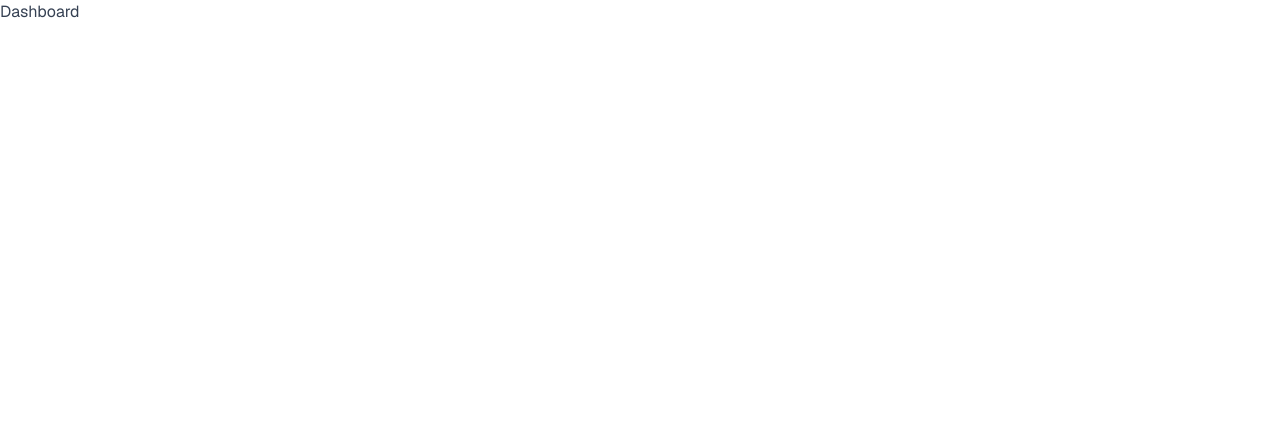
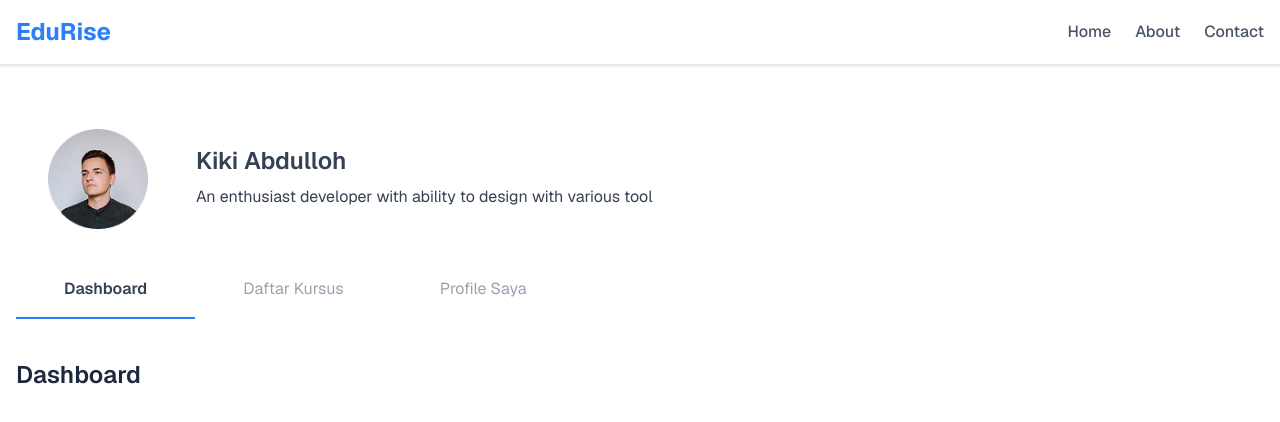
Before and after one commit to qhyabdoel/edurise-learning-portal, a Next.js app: page /dashboard in a window 1280 px wide. Shown: the top 422 px of the page. Built offline with nearby package versions, Linux system fonts and the light colour scheme.

Commit message:
dashboard tab

```diff
--- /dev/null
+++ b/src/app/(dashboard)/dashboard/page.tsx
@@ -0,0 +1,7 @@
+export default function DashboardPage() {
+  return (
+    <>
+      <h1 className="text-2xl font-semibold text-slate-800">Dashboard</h1>
+    </>
+  )
+}
--- /dev/null
+++ b/src/app/(dashboard)/layout.tsx
@@ -0,0 +1,36 @@
+import Header from "@/components/layout/Header";
+import DashboardTabs from "@/components/navigation/DashboardTabs";
+import Image from "next/image";
+
+export default function ProtectedLayout({
+  children,
+}: {
+  children: React.ReactNode;
+}) {
+  return (
+    <div className="min-h-screen w-full bg-white font-sans text-gray-700">
+      <Header />
+      <main className="container mx-auto px-4 py-8">
+        {/* User Header */}
+        <div className="flex gap-12 p-8">
+          <div>
+            <Image src="/images/avatar.png" alt="User Avatar" width={100} height={100} />
+          </div>
+
+          <div className="flex flex-col gap-2 py-4">
+            <h1 className="text-2xl font-semibold">Kiki Abdulloh</h1>
+            <p>An enthusiast developer with ability to design with various tool</p>
+          </div>
+        </div>
+
+        {/* Tabs */}
+        <DashboardTabs />
+
+        {/* Page Content */}
+        <div className="mt-10">
+          {children}
+        </div>
+      </main>
+    </div>
+  )
+}
--- a/src/app/(protected)/dashboard/page.tsx
+++ /dev/null
@@ -1,5 +0,0 @@
-export default function DashboardPage() {
-    return (
-        <div>Dashboard</div>
-    )
-}
--- a/src/app/(protected)/layout.tsx
+++ /dev/null
@@ -1,9 +0,0 @@
-export default function ProtectedLayout({
-  children,
-}: {
-  children: React.ReactNode;
-}) {
-  return (
-    <div className="min-h-screen w-full bg-white font-sans text-gray-700">{children}</div>
-  )
-}
--- a/src/app/page.tsx
+++ b/src/app/page.tsx
@@ -41,13 +41,6 @@ export default function Home() {
             target="_blank"
             rel="noopener noreferrer"
           >
-            <Image
-              className="dark:invert"
-              src="/vercel.svg"
-              alt="Vercel logomark"
-              width={16}
-              height={16}
-            />
             Deploy Now
           </a>
           <a
--- /dev/null
+++ b/src/components/layout/Header.tsx
@@ -0,0 +1,30 @@
+export default function Header() {
+  return (
+    <header className="bg-white shadow-sm border-b border-gray-200">
+      <div className="container mx-auto px-4 py-4">
+        <div className="flex justify-between items-center">
+          <h1 className="text-2xl font-bold text-blue-500">EduRise</h1>
+          <nav>
+            <ul className="flex gap-6">
+              <li>
+                <a href="#" className="text-gray-600 hover:text-blue-500 font-medium">
+                  Home
+                </a>
+              </li>
+              <li>
+                <a href="#" className="text-gray-600 hover:text-blue-500 font-medium">
+                  About
+                </a>
+              </li>
+              <li>
+                <a href="#" className="text-gray-600 hover:text-blue-500 font-medium">
+                  Contact
+                </a>
+              </li>
+            </ul>
+          </nav>
+        </div>
+      </div>
+    </header>
+  )
+}
--- /dev/null
+++ b/src/components/navigation/DashboardTabs.tsx
@@ -0,0 +1,30 @@
+'use client'
+
+import { cn } from "@/utils/cn"
+import { usePathname } from "next/navigation"
+
+export default function DashboardTabs() {
+  const pathname = usePathname()
+
+  const baseStyles = "text-center px-12 py-4 cursor-pointer hover:text-gray-700"
+
+  const activeStyle = "border-b-2 border-blue-500 font-semibold"
+  const inActiveStyle = "text-gray-400"
+
+  return (
+    <nav className="flex">
+      {/* Tabs */}
+      <div className={cn(baseStyles, pathname === '/dashboard' ? activeStyle : inActiveStyle)}>
+        Dashboard
+      </div>
+
+      <div className={cn(baseStyles, pathname === '/dashboard/daftar-kursus' ? activeStyle : inActiveStyle)}>
+        Daftar Kursus
+      </div>
+
+      <div className={cn(baseStyles, pathname === '/dashboard/profile-saya' ? activeStyle : inActiveStyle)}>
+        Profile Saya
+      </div>
+    </nav>
+  )
+}
```
Also changed, not shown: public/images/avatar.png (added).
